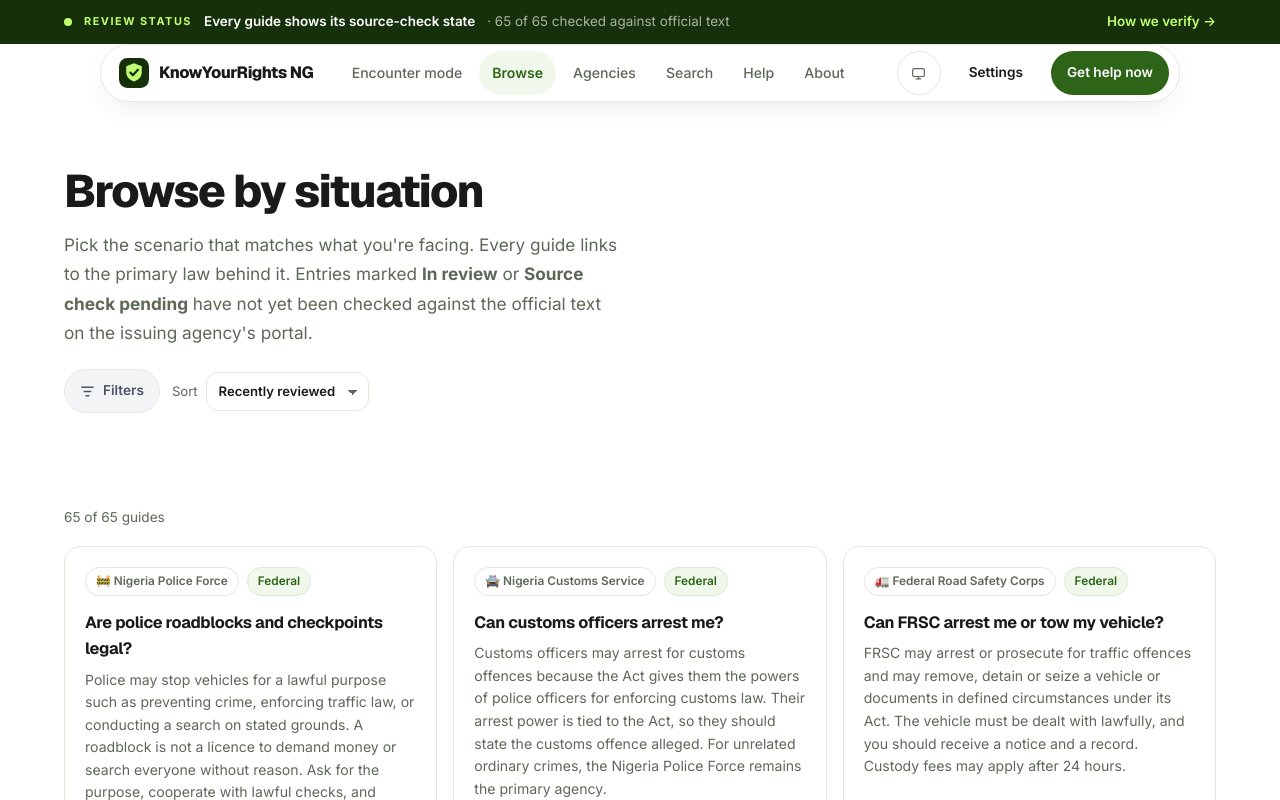
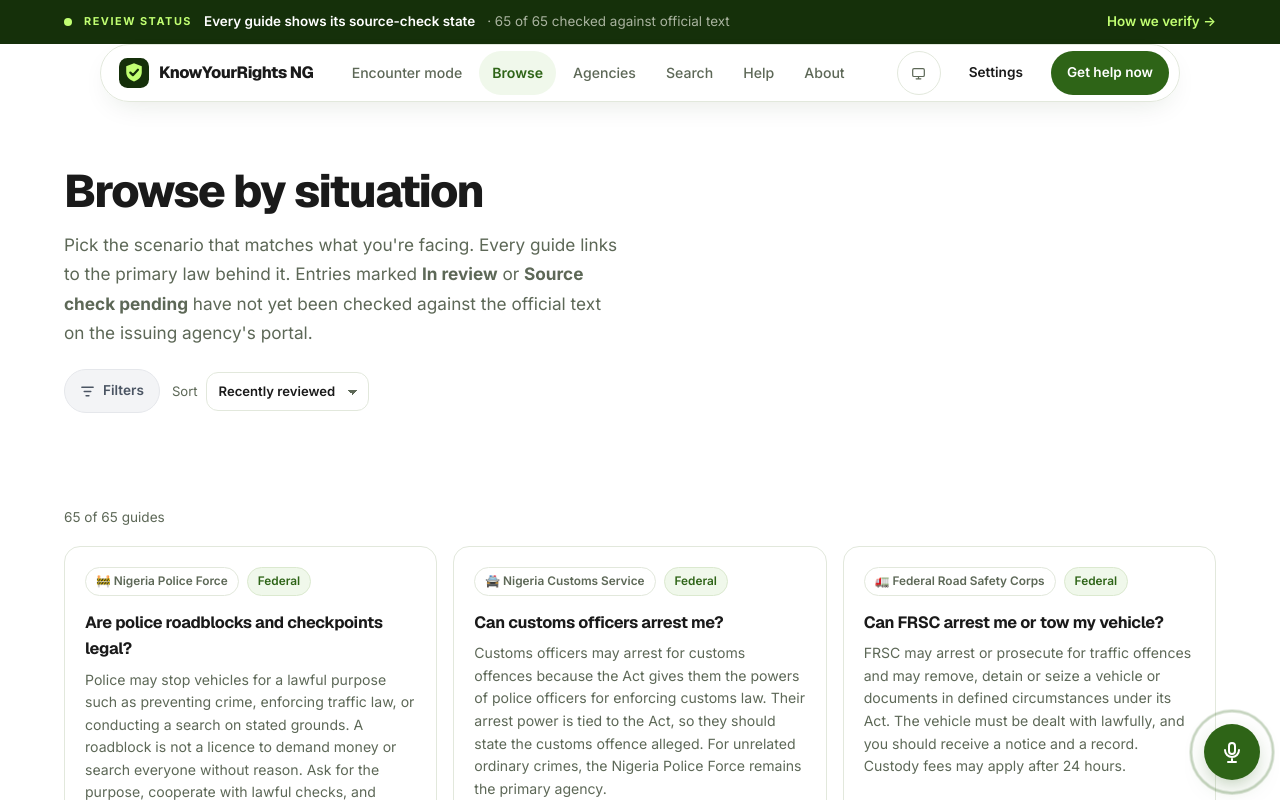
Before and after one commit to Nierowheezy/KnowYourRights-NG, a React (Vite) app: page /browse in a window 1280 px wide. Shown: the top 800 px of the page. Built offline with nearby package versions, Linux system fonts and the light colour scheme.

Commit message:
feat: floating voice FAB (Whispr Flow style), auto-starts voice on Search page

```diff
--- a/src/components/Layout.tsx
+++ b/src/components/Layout.tsx
@@ -1,11 +1,12 @@
 import { Suspense, useEffect, useState } from "react";
-import { Link, NavLink, Outlet, useLocation } from "react-router-dom";
+import { Link, NavLink, Outlet, useLocation, useNavigate } from "react-router-dom";
 import { getAnnounce } from "../data/announce";
 import { getTheme, nextTheme, setTheme, type Theme } from "../lib/theme";
 import { LogoMark } from "./Logo";
 import { PageSkeleton } from "./ui";
 import OfflineBar from "./OfflineBar";
 import PwaStatus from "./PwaStatus";
+import { IconMic } from "./icons";
 
 const NAV = [
   { to: "/encounter", label: "Encounter mode" },
@@ -18,8 +19,10 @@
 
 export default function Layout() {
   const location = useLocation();
+  const navigate = useNavigate();
   const [theme, setThemeState] = useState<Theme>(getTheme);
   const [menuOpen, setMenuOpen] = useState(false);
+  const [voiceActive, setVoiceActive] = useState(false);
 
   const announce = getAnnounce(location.pathname);
 
@@ -43,18 +46,8 @@
     setTheme(theme);
   }, [theme]);
 
-  /*
-   * Scroll handling + scroll-reveal.
-   *
-   * Pages filter, sort and paginate *after* mount, so cards are added to the
-   * DOM long after the route change. Observing only the elements present at
-   * mount left every new card stuck at `opacity: 0` (the "data disappears"
-   * bug). A MutationObserver keeps watching the main landmark and registers
-   * any `.reveal` node added later, so content is always visible.
-   */
   useEffect(() => {
     if (location.hash) {
-      // give the DOM a tick to render the new route before scrolling
       const id = location.hash.slice(1);
       const el = document.getElementById(id);
       if (el) {
@@ -103,6 +96,13 @@
       mo.disconnect();
     };
   }, [location.pathname, location.hash]);
+
+  const openVoiceSearch = () => {
+    sessionStorage.setItem("kyr-voice-search", "1");
+    navigate("/search");
+    setVoiceActive(true);
+    setTimeout(() => setVoiceActive(false), 300);
+  };
 
   return (
     <>
@@ -211,7 +211,7 @@
               <div className="footer__col">
                 <h4>Trust</h4>
                 <ul>
-                  <li><Link to="/about">Scope &amp; limitations</Link></li>
+                  <li><Link to="/about">Scope & limitations</Link></li>
                   <li><Link to="/about">Privacy</Link></li>
                   <li><Link to="/about#disclaimer">Legal disclaimer</Link></li>
                   <li><Link to="/settings">Settings</Link></li>
@@ -233,11 +233,22 @@
               </a>
             </div>
             <div className="footer__legal">
-              © 2026 KnowYourRights NG. All rights reserved.&nbsp;&nbsp;·&nbsp;&nbsp;Free &amp; anonymous — no accounts, no tracking.
+              © 2026 KnowYourRights NG. All rights reserved.&nbsp;&nbsp;·&nbsp;&nbsp;Free & anonymous — no accounts, no tracking.
             </div>
           </div>
         </div>
       </footer>
+
+      {/* Floating Voice Search — Whispr Flow style */}
+      <button
+        className={`voice-fab${voiceActive ? " voice-fab--active" : ""}`}
+        onClick={openVoiceSearch}
+        aria-label="Voice search — tap and speak"
+        title="Voice search (tap, then speak)"
+      >
+        <IconMic width={24} height={24} />
+        <span className="voice-fab__pulse" aria-hidden="true"></span>
+      </button>
     </>
   );
 }
--- a/src/components/ui/SearchBox.tsx
+++ b/src/components/ui/SearchBox.tsx
@@ -1,4 +1,4 @@
-import { useEffect, useRef, useState, type ChangeEvent, type KeyboardEvent } from "react";
+import { forwardRef, useEffect, useImperativeHandle, useRef, useState, type ChangeEvent, type KeyboardEvent } from "react";
 import { IconSearch, IconMic, IconMicOff, IconCheck, IconX } from "../icons";
 
 type Variant = "large" | "small";
@@ -18,6 +18,10 @@
   onKeyDown?: (e: KeyboardEvent<HTMLInputElement>) => void;
   ariaExpanded?: boolean;
   ariaControls?: string;
+}
+
+export interface SearchBoxHandle {
+  startListening: () => void;
 }
 
 declare global {
@@ -56,7 +60,7 @@
   transcript: string;
 }
 
-export function SearchBox({
+const SearchBox = forwardRef<SearchBoxHandle, SearchBoxProps>(({
   value,
   onChange,
   placeholder = "Search the guide",
@@ -69,15 +73,22 @@
   onKeyDown,
   ariaExpanded,
   ariaControls,
-}: SearchBoxProps) {
+}, ref) => {
   const [voiceState, setVoiceState] = useState<VoiceState>("idle");
   const [voiceDraft, setVoiceDraft] = useState("");
   const [inputValue, setInputValue] = useState(value);
   const recognitionRef = useRef<SpeechRecognition | null>(null);
 
-  useEffect(() => {
-    if (voiceState === "idle") setInputValue(value);
-  }, [value, voiceState]);
+  useImperativeHandle(ref, () => ({
+    startListening: () => {
+      const rec = recognitionRef.current;
+      if (!rec || voiceState !== "idle") return;
+      setVoiceDraft("");
+      setInputValue("");
+      rec.start();
+      setVoiceState("listening");
+    },
+  }));
 
   useEffect(() => {
     const SpeechRecognitionCtor =
@@ -307,4 +318,6 @@
       )}
     </div>
   );
-}
+});
+SearchBox.displayName = "SearchBox";
+export { SearchBox };
--- a/src/pages/Search.tsx
+++ b/src/pages/Search.tsx
@@ -1,7 +1,8 @@
-import { useMemo, useRef, useState } from "react";
+import { useEffect, useMemo, useRef, useState } from "react";
 import { Link } from "react-router-dom";
 import "../styles/search.css";
 import { AdSlot, AdAnchor, Reveal, Pagination, SearchBox } from "../components/ui";
+import type { SearchBoxHandle } from "../components/ui/SearchBox";
 import { IconSearch } from "../components/icons";
 import { usePagination } from "../hooks/usePagination";
 import { searchScenarios, tokenizeQuery } from "../lib/search";
@@ -151,6 +152,16 @@
     scrollToElement(resultsRef.current);
   }
 
+  const searchBoxRef = useRef<SearchBoxHandle | null>(null);
+
+  useEffect(() => {
+    const voiceTrigger = sessionStorage.getItem("kyr-voice-search");
+    if (voiceTrigger === "1") {
+      sessionStorage.removeItem("kyr-voice-search");
+      setTimeout(() => searchBoxRef.current?.startListening?.(), 300);
+    }
+  }, []);
+
   return (
     <>
       {/* Search stage with live suggestions */}
@@ -158,6 +169,7 @@
         <div className="container">
           <div className="search-box anim">
             <SearchBox
+              ref={searchBoxRef}
               value={query}
               onChange={(v) => {
                 setQuery(v);
--- a/src/theme.css
+++ b/src/theme.css
@@ -1329,6 +1329,58 @@
   30%  { opacity: 1; transform: translateY(0); }
   36%  { opacity: 0; transform: translateY(-10px); }
   100% { opacity: 0; }
+}
+
+/* Floating Voice FAB — Whispr Flow style */
+@keyframes voiceFabPulse {
+  0%   { box-shadow: 0 0 0 0 rgba(46, 100, 23, 0.5); }
+  70%  { box-shadow: 0 0 0 14px rgba(46, 100, 23, 0); }
+  100% { box-shadow: 0 0 0 0 rgba(46, 100, 23, 0); }
+}
+@keyframes voiceFabRing {
+  0%   { transform: scale(1); opacity: 0.6; }
+  100% { transform: scale(1.6); opacity: 0; }
+}
+
+.voice-fab {
+  position: fixed;
+  right: 20px;
+  bottom: 20px;
+  width: 56px;
+  height: 56px;
+  border-radius: 50%;
+  border: none;
+  background: var(--forest);
+  color: #fff;
+  cursor: pointer;
+  display: flex;
+  align-items: center;
+  justify-content: center;
+  box-shadow: 0 8px 24px -8px rgba(46, 100, 23, 0.5);
+  z-index: 1000;
+  transition: transform 150ms ease, box-shadow 150ms ease;
+}
+.voice-fab:hover { transform: scale(1.05); }
+.voice-fab:focus-visible {
+  outline: none;
+  box-shadow: 0 0 0 3px var(--forest), 0 0 0 6px var(--surface);
+}
+.voice-fab__pulse {
+  position: absolute;
+  inset: -4px;
+  border-radius: 50%;
+  border: 2px solid var(--forest);
+  opacity: 0;
+  animation: voiceFabRing 1.8s ease-out infinite;
+}
+.voice-fab--active {
+  background: var(--warning);
+  animation: voiceFabPulse 1.5s ease-in-out infinite;
+}
+.voice-fab--active .voice-fab__pulse { display: none; }
+
+@media (max-width: 480px) {
+  .voice-fab { right: 16px; bottom: 16px; width: 52px; height: 52px; }
 }
 
 /* Entrance animations (above the fold) */
```
